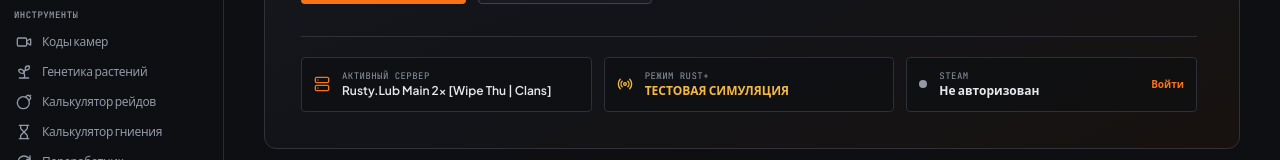
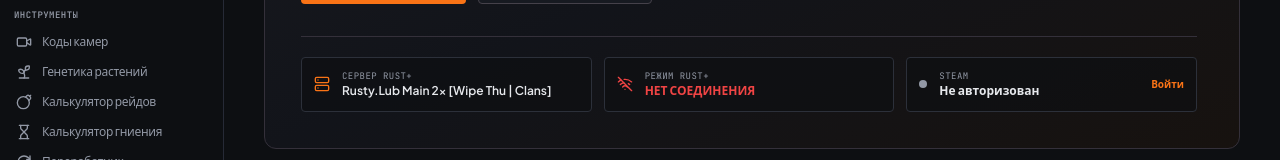
Before and after one commit to RustyLub/Rusty.Lub-Spot, a React (Vite) app: page / in a window 1280 px wide. Shown: the part 327-487 px from the top of the page. Built offline with nearby package versions, Linux system fonts and the light colour scheme; no server answers.

Commit message:
fix: show actual Rust+ connection state on home page

```diff
--- a/src/pages/HomePage.tsx
+++ b/src/pages/HomePage.tsx
@@ -19,7 +19,8 @@
 ];
 
 export const HomePage: React.FC = () => {
-  const { setActiveTab, selectedServer, isSimulatedMode, isRustPlusConnected, steamUser, steamAuthState, setShowLoginModal, setIsGuestMode } = useCompanion();
+  const { setActiveTab, selectedServer, pairedServers, steamUser, steamAuthState, setShowLoginModal, setIsGuestMode } = useCompanion();
+  const liveRustPlusServer = pairedServers.find(server => server.status === 'connected');
   const openPage = (page: NavPageId) => setActiveTab(page);
 
   return (
@@ -38,10 +39,10 @@
             </div>
           </div>
           <div className="relative mt-8 grid gap-3 border-t border-[#34303A] pt-5 sm:grid-cols-3 lg:max-w-4xl">
-            <div className="flex items-center gap-3 rounded border border-[#2C303A] bg-[#0D0F12]/70 p-3"><Server className="h-4 w-4 shrink-0 text-[#F97316]" /><div className="min-w-0"><div className="text-[9px] font-mono tracking-wider text-[#9298A5]">АКТИВНЫЙ СЕРВЕР</div><div className="truncate text-xs font-semibold">{selectedServer.name}</div></div></div>
+            <div className="flex items-center gap-3 rounded border border-[#2C303A] bg-[#0D0F12]/70 p-3"><Server className="h-4 w-4 shrink-0 text-[#F97316]" /><div className="min-w-0"><div className="text-[9px] font-mono tracking-wider text-[#9298A5]">СЕРВЕР RUST+</div><div className="truncate text-xs font-semibold">{liveRustPlusServer?.name || selectedServer.name}</div></div></div>
             <div className="flex items-center gap-3 rounded border border-[#2C303A] bg-[#0D0F12]/70 p-3">
-              {isSimulatedMode ? <Radio className="h-4 w-4 shrink-0 text-[#F5B942]" /> : isRustPlusConnected ? <Wifi className="h-4 w-4 shrink-0 text-[#00C896]" /> : <WifiOff className="h-4 w-4 shrink-0 text-[#F04444]" />}
-              <div><div className="text-[9px] font-mono tracking-wider text-[#9298A5]">РЕЖИМ RUST+</div><div className={isSimulatedMode ? 'text-xs font-semibold text-[#F5B942]' : isRustPlusConnected ? 'text-xs font-semibold text-[#00C896]' : 'text-xs font-semibold text-[#F04444]'}>{isSimulatedMode ? 'ТЕСТОВАЯ СИМУЛЯЦИЯ' : isRustPlusConnected ? 'СТАТУС: ПОДКЛЮЧЕНО' : 'НЕТ ПОДКЛЮЧЕНИЯ'}</div></div>
+              {liveRustPlusServer ? <Wifi className="h-4 w-4 shrink-0 text-[#00C896]" /> : <WifiOff className="h-4 w-4 shrink-0 text-[#F04444]" />}
+              <div><div className="text-[9px] font-mono tracking-wider text-[#9298A5]">РЕЖИМ RUST+</div><div className={liveRustPlusServer ? 'text-xs font-semibold text-[#00C896]' : 'text-xs font-semibold text-[#F04444]'}>{liveRustPlusServer ? 'РЕАЛЬНОЕ СОЕДИНЕНИЕ' : 'НЕТ СОЕДИНЕНИЯ'}</div></div>
             </div>
             <div className="flex items-center gap-3 rounded border border-[#2C303A] bg-[#0D0F12]/70 p-3"><div className={steamAuthState === 'authenticated' && steamUser ? 'h-2 w-2 shrink-0 rounded-full bg-[#00C896]' : 'h-2 w-2 shrink-0 rounded-full bg-[#9298A5]'} /><div className="min-w-0 flex-1"><div className="text-[9px] font-mono tracking-wider text-[#9298A5]">STEAM</div><div className="truncate text-xs font-semibold">{steamAuthState === 'authenticated' && steamUser ? steamUser.displayName : 'Не авторизован'}</div></div>{!(steamAuthState === 'authenticated' && steamUser) && <button onClick={() => { setIsGuestMode(false); setShowLoginModal(true); }} className="text-[10px] font-semibold text-[#F97316] hover:underline">Войти</button>}</div>
           </div>
```
